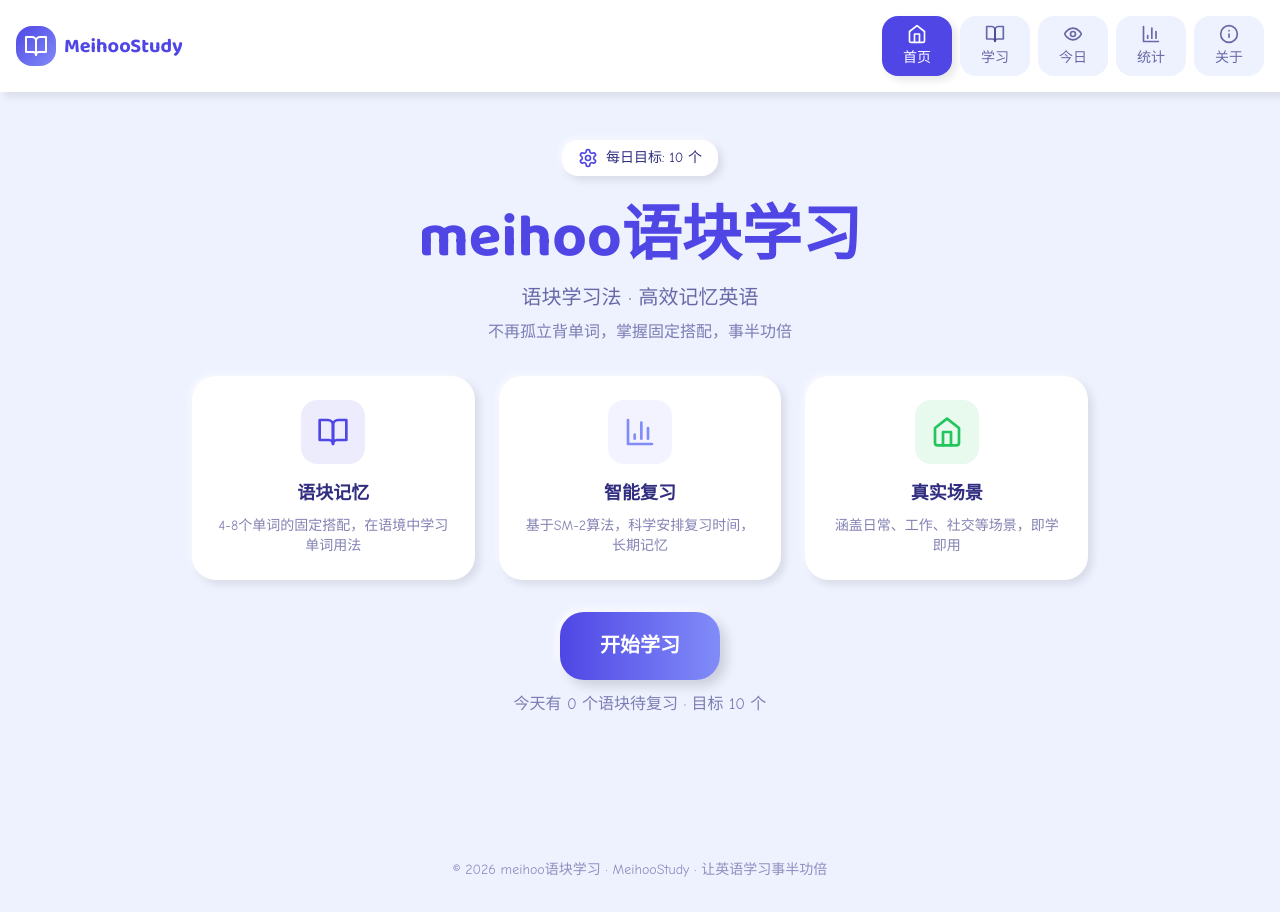
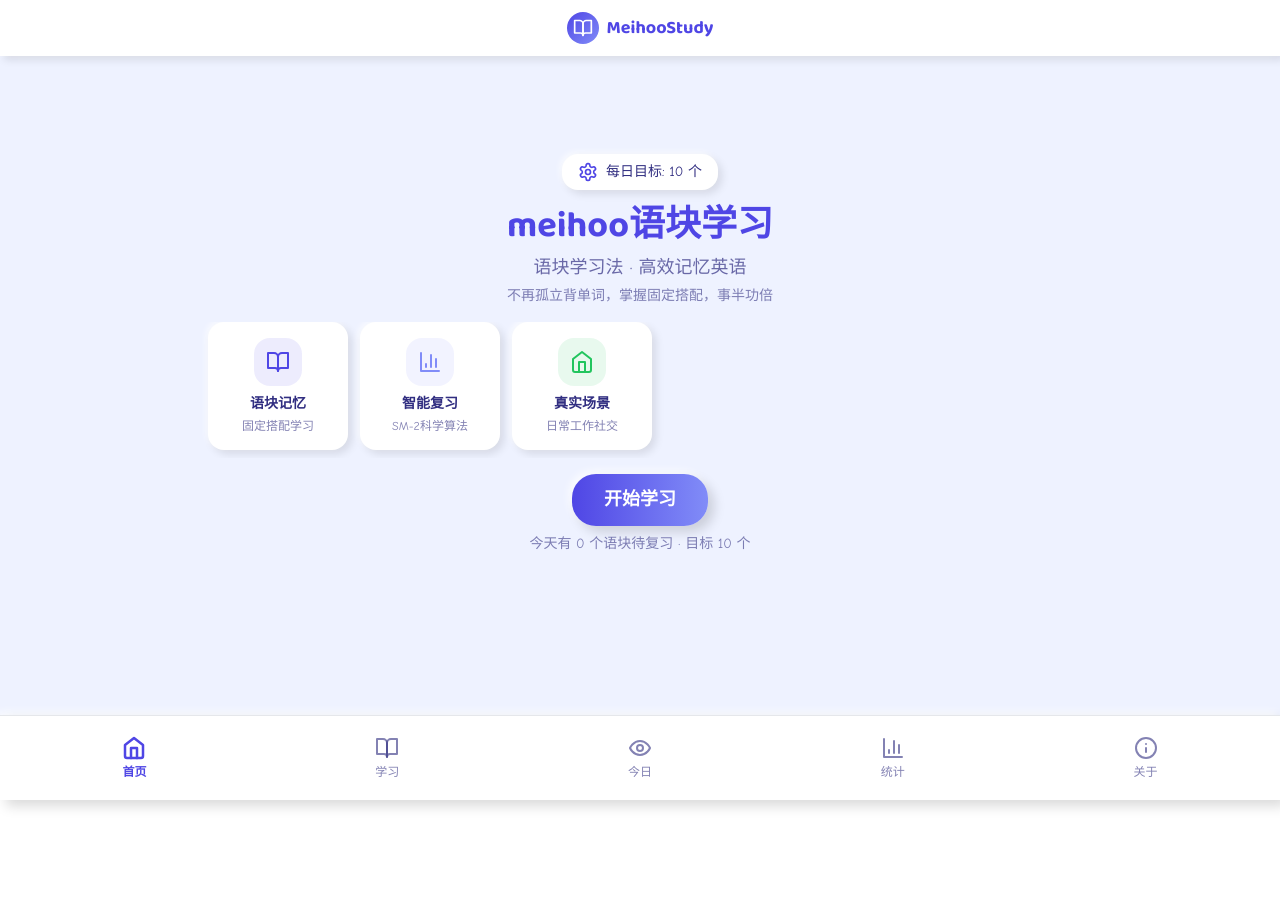
Before and after one commit to NICO997li/chunk-learn-app, a React (Vite) app: page / in a window 1280 px wide. After the commit the page ends 800 px from the top, so only its background shows below. Built offline with nearby package versions, Linux system fonts and the light colour scheme.

Commit message:
优化手机端布局：改为固定屏幕高度，底部导航栏

```diff
--- a/src/App.tsx
+++ b/src/App.tsx
@@ -27,58 +27,59 @@
     switch (currentView) {
       case 'home':
         return (
-          <div className="space-y-8">
-            {/* 每日目标设置 */}
+          <div className="w-full max-w-4xl mx-auto space-y-4 py-4">
+            {/* 每日目标设置 - 紧凑版 */}
             <div className="flex justify-center">
               <DailyGoalSetting currentGoal={dailyGoal} onSave={saveDailyGoal} />
             </div>
 
             <div className="text-center px-4">
-              <h1 className="text-4xl sm:text-5xl md:text-6xl font-heading font-bold text-primary mb-3 md:mb-4">
+              <h1 className="text-3xl sm:text-4xl font-heading font-bold text-primary mb-2">
                 meihoo语块学习
               </h1>
-              <p className="text-lg sm:text-xl font-body text-textPrimary/70 mb-2">
+              <p className="text-base sm:text-lg font-body text-textPrimary/70 mb-1">
                 语块学习法 · 高效记忆英语
               </p>
-              <p className="text-sm sm:text-base font-body text-textPrimary/60">
+              <p className="text-xs sm:text-sm font-body text-textPrimary/60">
                 不再孤立背单词，掌握固定搭配，事半功倍
               </p>
             </div>
 
-            <div className="grid md:grid-cols-3 gap-6 max-w-4xl mx-auto">
-              <div className="bg-white rounded-clay-lg p-6 shadow-clay text-center">
-                <div className="w-16 h-16 bg-primary/10 rounded-clay mx-auto mb-4 flex items-center justify-center">
-                  <BookOpen className="w-8 h-8 text-primary" />
+            {/* 3个特性卡片 - 横向滚动 */}
+            <div className="flex gap-3 overflow-x-auto px-4 pb-2 hide-scrollbar">
+              <div className="bg-white rounded-clay p-4 shadow-clay text-center min-w-[140px] flex-shrink-0">
+                <div className="w-12 h-12 bg-primary/10 rounded-clay mx-auto mb-2 flex items-center justify-center">
+                  <BookOpen className="w-6 h-6 text-primary" />
                 </div>
-                <h3 className="text-lg font-heading font-bold text-textPrimary mb-2">
+                <h3 className="text-sm font-heading font-bold text-textPrimary mb-1">
                   语块记忆
                 </h3>
-                <p className="text-sm font-body text-textPrimary/60">
-                  4-8个单词的固定搭配，在语境中学习单词用法
+                <p className="text-xs font-body text-textPrimary/60">
+                  固定搭配学习
                 </p>
               </div>
 
-              <div className="bg-white rounded-clay-lg p-6 shadow-clay text-center">
-                <div className="w-16 h-16 bg-secondary/10 rounded-clay mx-auto mb-4 flex items-center justify-center">
-                  <BarChart3 className="w-8 h-8 text-secondary" />
+              <div className="bg-white rounded-clay p-4 shadow-clay text-center min-w-[140px] flex-shrink-0">
+                <div className="w-12 h-12 bg-secondary/10 rounded-clay mx-auto mb-2 flex items-center justify-center">
+                  <BarChart3 className="w-6 h-6 text-secondary" />
                 </div>
-                <h3 className="text-lg font-heading font-bold text-textPrimary mb-2">
+                <h3 className="text-sm font-heading font-bold text-textPrimary mb-1">
                   智能复习
                 </h3>
-                <p className="text-sm font-body text-textPrimary/60">
-                  基于SM-2算法，科学安排复习时间，长期记忆
+                <p className="text-xs font-body text-textPrimary/60">
+                  SM-2科学算法
                 </p>
               </div>
 
-              <div className="bg-white rounded-clay-lg p-6 shadow-clay text-center">
-                <div className="w-16 h-16 bg-cta/10 rounded-clay mx-auto mb-4 flex items-center justify-center">
-                  <Home className="w-8 h-8 text-cta" />
+              <div className="bg-white rounded-clay p-4 shadow-clay text-center min-w-[140px] flex-shrink-0">
+                <div className="w-12 h-12 bg-cta/10 rounded-clay mx-auto mb-2 flex items-center justify-center">
+                  <Home className="w-6 h-6 text-cta" />
                 </div>
-                <h3 className="text-lg font-heading font-bold text-textPrimary mb-2">
+                <h3 className="text-sm font-heading font-bold text-textPrimary mb-1">
                   真实场景
                 </h3>
-                <p className="text-sm font-body text-textPrimary/60">
-                  涵盖日常、工作、社交等场景，即学即用
+                <p className="text-xs font-body text-textPrimary/60">
+                  日常工作社交
                 </p>
               </div>
             </div>
@@ -90,17 +91,17 @@
                   setCurrentView('review');
                 }}
                 disabled={!hasReviews}
-                className="w-full sm:w-auto px-8 sm:px-10 py-4 sm:py-5 bg-gradient-to-r from-primary to-secondary text-white font-heading font-bold text-lg sm:text-xl rounded-clay-lg shadow-clay-lg hover:shadow-clay-pressed transition-all duration-200 cursor-pointer disabled:opacity-50 disabled:cursor-not-allowed"
+                className="w-full sm:w-auto px-8 py-3 bg-gradient-to-r from-primary to-secondary text-white font-heading font-bold text-lg rounded-clay-lg shadow-clay-lg hover:shadow-clay-pressed transition-all duration-200 cursor-pointer disabled:opacity-50 disabled:cursor-not-allowed"
               >
                 {hasReviews ? '开始学习' : '暂无待复习词块'}
               </button>
               {hasReviews && (
-                <p className="mt-3 text-sm sm:text-base font-body text-textPrimary/60">
+                <p className="mt-2 text-sm font-body text-textPrimary/60">
                   今天有 {stats.todayReviews} 个语块待复习 · 目标 {dailyGoal} 个
                 </p>
               )}
               {todayLearnedCount > 0 && (
-                <p className="mt-2 text-sm sm:text-base font-body text-primary/80 font-bold">
+                <p className="mt-1 text-sm font-body text-primary/80 font-bold">
                   今日已学习 {todayLearnedCount} / {dailyGoal} 个 🎉
                 </p>
               )}
@@ -111,27 +112,27 @@
       case 'review':
         if (!currentReview) {
           return (
-            <div className="text-center space-y-6">
-              <div className="text-6xl">🎉</div>
-              <h2 className="text-3xl font-heading font-bold text-primary">
+            <div className="text-center space-y-4 px-4">
+              <div className="text-5xl">🎉</div>
+              <h2 className="text-2xl font-heading font-bold text-primary">
                 太棒了！
               </h2>
-              <p className="text-lg font-body text-textPrimary/70">
+              <p className="text-base font-body text-textPrimary/70">
                 今天的学习目标已完成
               </p>
-              <p className="text-base font-body text-textPrimary/60">
+              <p className="text-sm font-body text-textPrimary/60">
                 已学习 {todayLearnedCount} 个语块
               </p>
-              <div className="flex gap-3 sm:gap-4 justify-center flex-wrap px-4">
+              <div className="flex gap-3 justify-center flex-wrap">
                 <button
                   onClick={() => setCurrentView('today')}
-                  className="flex-1 min-w-[140px] sm:min-w-[160px] px-6 py-3 bg-primary text-white font-body font-bold rounded-clay shadow-clay hover:shadow-clay-pressed transition-all duration-200 cursor-pointer"
+                  className="flex-1 min-w-[130px] max-w-[160px] px-5 py-2.5 bg-primary text-white font-body font-bold rounded-clay shadow-clay hover:shadow-clay-pressed transition-all duration-200 cursor-pointer"
                 >
                   查看今日回看
                 </button>
                 <button
                   onClick={() => setCurrentView('home')}
-                  className="flex-1 min-w-[140px] sm:min-w-[160px] px-6 py-3 bg-cta text-white font-body font-bold rounded-clay shadow-clay hover:shadow-clay-pressed transition-all duration-200 cursor-pointer"
+                  className="flex-1 min-w-[130px] max-w-[160px] px-5 py-2.5 bg-cta text-white font-body font-bold rounded-clay shadow-clay hover:shadow-clay-pressed transition-all duration-200 cursor-pointer"
                 >
                   返回首页
                 </button>
@@ -141,12 +142,12 @@
         }
 
         return (
-          <div className="space-y-8">
-            <div className="text-center">
-              <p className="text-sm font-body text-textPrimary/60 mb-2">
+          <div className="w-full max-w-2xl mx-auto space-y-4">
+            <div className="text-center px-4">
+              <p className="text-xs font-body text-textPrimary/60 mb-1">
                 学习进度: {todayLearnedCount} / {dailyGoal}
               </p>
-              <div className="h-2 bg-background rounded-full max-w-md mx-auto overflow-hidden">
+              <div className="h-1.5 bg-background rounded-full max-w-md mx-auto overflow-hidden">
                 <div
                   className="h-full bg-gradient-to-r from-primary to-secondary rounded-full transition-all duration-300"
                   style={{
@@ -257,21 +258,33 @@
   ];
 
   return (
-    <div className="min-h-screen bg-background">
-      {/* Header */}
-      <header className="bg-white shadow-clay sticky top-0 z-50">
-        <nav className="max-w-7xl mx-auto px-4 py-4">
-          <div className="flex items-center justify-between">
-            <div className="flex items-center gap-2">
-              <div className="w-10 h-10 bg-gradient-to-br from-primary to-secondary rounded-clay flex items-center justify-center">
-                <BookOpen className="w-6 h-6 text-white" />
+    <div className="h-screen bg-background overflow-hidden flex flex-col">
+      {/* Header - 只保留 logo，仅在首页显示 */}
+      {currentView === 'home' && (
+        <header className="bg-white shadow-clay flex-shrink-0">
+          <div className="max-w-7xl mx-auto px-4 py-3">
+            <div className="flex items-center justify-center gap-2">
+              <div className="w-8 h-8 bg-gradient-to-br from-primary to-secondary rounded-clay flex items-center justify-center">
+                <BookOpen className="w-5 h-5 text-white" />
               </div>
-              <span className="text-xl font-heading font-bold text-primary">
+              <span className="text-lg font-heading font-bold text-primary">
                 MeihooStudy
               </span>
             </div>
+          </div>
+        </header>
+      )}
 
-            <div className="flex gap-1 md:gap-2">
+      {/* Main Content - 固定高度，内部可滚动 */}
+      <main className="flex-1 overflow-y-auto">
+        <div className="h-full flex items-center justify-center px-4">
+          {renderContent()}
+        </div>
+      </main>
+
+      {/* 底部导航栏 - 固定在底部 */}
+      <nav className="fixed bottom-0 left-0 right-0 bg-white border-t border-gray-200 shadow-clay-lg z-50 safe-area-inset-bottom">
+        <div className="flex items-center justify-around max-w-7xl mx-auto px-2 py-3">
           {navItems.map((item) => {
             const Icon = item.icon;
             const isActive = currentView === item.id;
@@ -280,28 +293,23 @@
                 key={item.id}
                 onClick={() => setCurrentView(item.id)}
                 className={`
-                      flex flex-col items-center gap-1 px-2 sm:px-3 md:px-4 py-2 rounded-clay font-body font-medium transition-all duration-200 cursor-pointer min-w-[60px] sm:min-w-[70px]
+                  flex flex-col items-center gap-1 px-3 py-2 rounded-lg font-body transition-all duration-200 cursor-pointer min-w-[64px]
                   ${
                     isActive
-                          ? 'bg-primary text-white shadow-clay'
-                          : 'bg-background text-textPrimary/70 hover:bg-background/80'
+                      ? 'text-primary'
+                      : 'text-textPrimary/60 hover:text-textPrimary'
                   }
                 `}
               >
-                    <Icon className="w-5 h-5" />
-                    <span className="text-xs sm:text-sm">{item.label}</span>
+                <Icon className={`w-6 h-6 ${isActive ? 'stroke-[2.5]' : 'stroke-2'}`} />
+                <span className={`text-xs ${isActive ? 'font-bold' : 'font-medium'}`}>
+                  {item.label}
+                </span>
               </button>
             );
           })}
         </div>
-          </div>
       </nav>
-      </header>
-
-      {/* Main Content */}
-      <main className="max-w-7xl mx-auto px-4 py-8 md:py-12">
-        {renderContent()}
-      </main>
 
       {/* Footer */}
       <footer className="mt-16 py-8 text-center">
--- a/src/components/ChunkCard.tsx
+++ b/src/components/ChunkCard.tsx
@@ -29,7 +29,7 @@
       >
         {/* 正面 - 显示语块 */}
         <div
-          className="w-full min-h-[350px] sm:min-h-[400px] bg-white rounded-clay-lg p-6 sm:p-8 shadow-clay-lg backface-hidden"
+          className="w-full min-h-[280px] sm:min-h-[320px] bg-white rounded-clay-lg p-4 sm:p-6 shadow-clay-lg backface-hidden"
           style={{
             backfaceVisibility: 'hidden',
           }}
@@ -74,7 +74,7 @@
 
         {/* 背面 - 显示翻译和详细信息 */}
         <div
-          className="absolute top-0 left-0 w-full min-h-[350px] sm:min-h-[400px] bg-gradient-to-br from-primary to-secondary rounded-clay-lg p-6 sm:p-8 shadow-clay-lg backface-hidden cursor-pointer"
+          className="absolute top-0 left-0 w-full min-h-[280px] sm:min-h-[320px] bg-gradient-to-br from-primary to-secondary rounded-clay-lg p-4 sm:p-6 shadow-clay-lg backface-hidden cursor-pointer"
           style={{
             backfaceVisibility: 'hidden',
             transform: 'rotateY(180deg)',
--- a/src/index.css
+++ b/src/index.css
@@ -28,6 +28,16 @@
 
   .rotate-y-180 {
     transform: rotateY(180deg);
+  }
+
+  /* 隐藏滚动条但保留滚动功能 */
+  .hide-scrollbar {
+    -ms-overflow-style: none;  /* IE and Edge */
+    scrollbar-width: none;  /* Firefox */
+  }
+
+  .hide-scrollbar::-webkit-scrollbar {
+    display: none;  /* Chrome, Safari, Opera */
   }
 }
 
```
Lines whose indentation alone changed are shown as unchanged.
